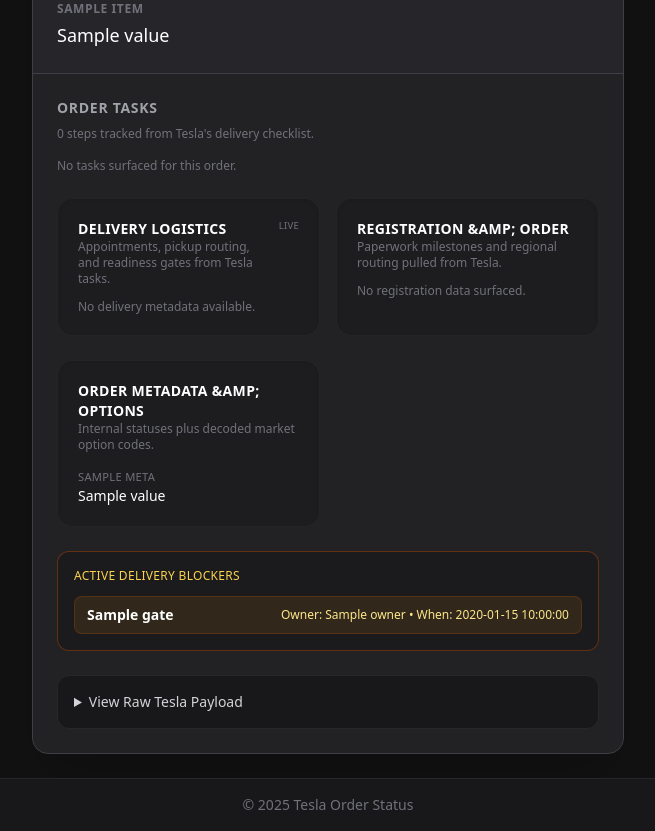
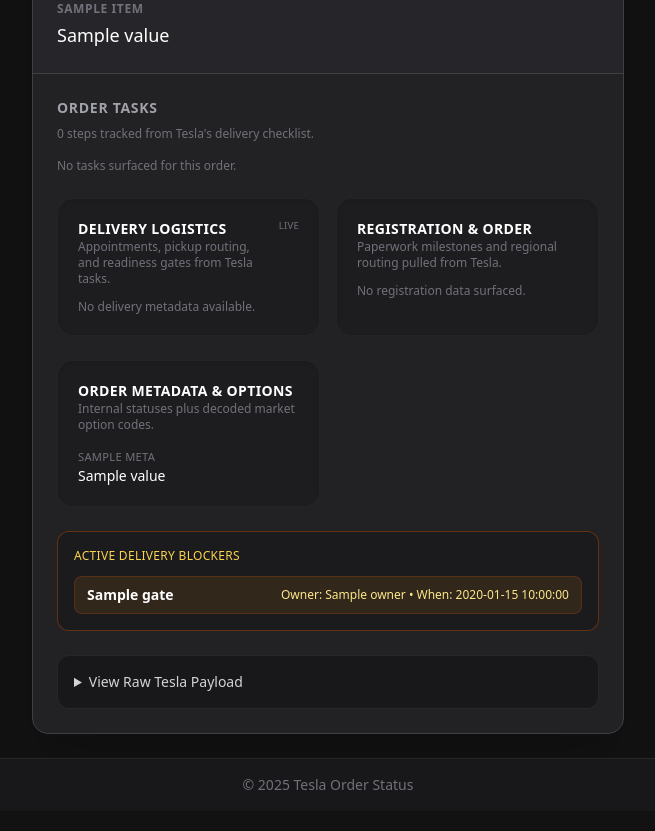
Before and after one commit to Rivsoft/tesla-order-status, a Python web app: template app/templates/index.html in a window 1280 px wide. Shown: the part 630-1461 px from the top of the page, without its empty margins (312-967 px from the left). After the commit the page ends 1420 px from the top, so only its background shows below. Run offline with Jinja, Linux system fonts and the light colour scheme; the template is opened without the code that fills it: most values are stand-ins (such as "Sample title", 1, 10 or a date in 2020); grey boxes marked "Sample" are stand-in pictures; some libraries are stand-ins or nearby versions.

Commit message:
fix: render ampersand in metadata panels

```diff
--- a/app/templates/index.html
+++ b/app/templates/index.html
@@ -253,7 +253,7 @@
 
                     {% set registration_items = order.insights.registration or [] %}
                     {{ ui.insight_panel(
-                        "Registration &amp; Order",
+                        "Registration & Order",
                         "Paperwork milestones and regional routing pulled from Tesla.",
                         registration_items,
                         "No registration data surfaced."
@@ -275,7 +275,7 @@
 
                     {% if metadata_items %}
                     {{ ui.insight_panel(
-                        "Order Metadata &amp; Options",
+                        "Order Metadata & Options",
                         "Internal statuses plus decoded market option codes.",
                         metadata_items,
                         "No metadata available."
```
